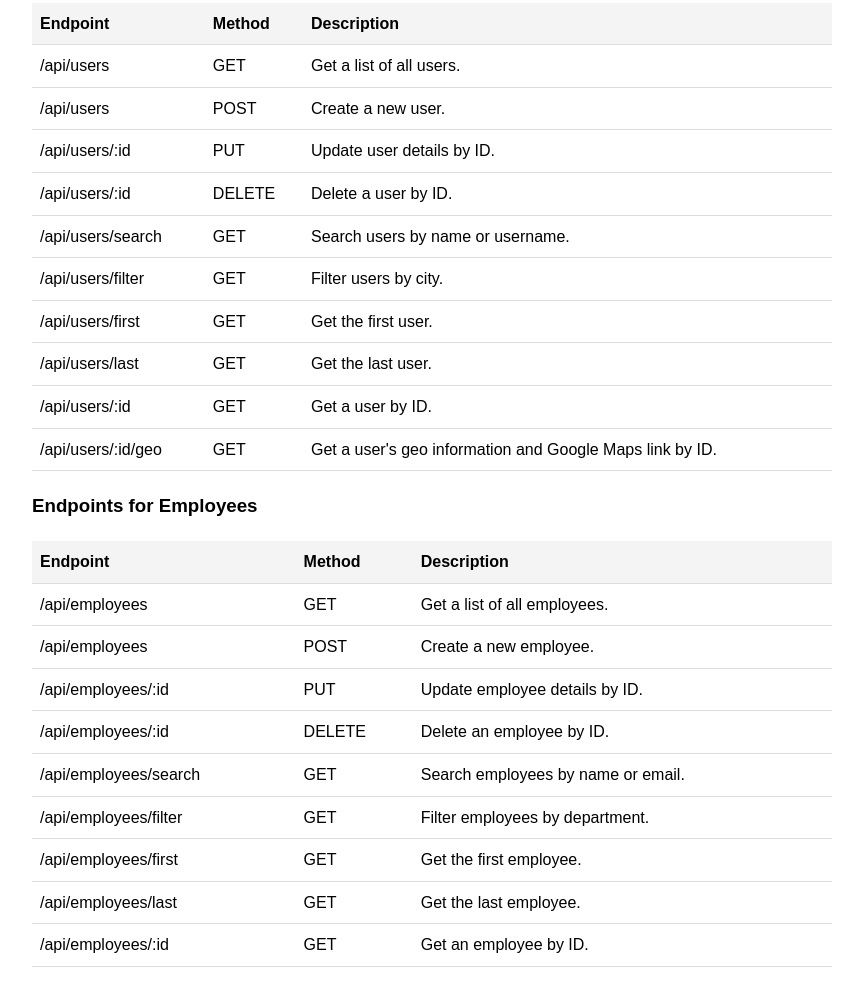
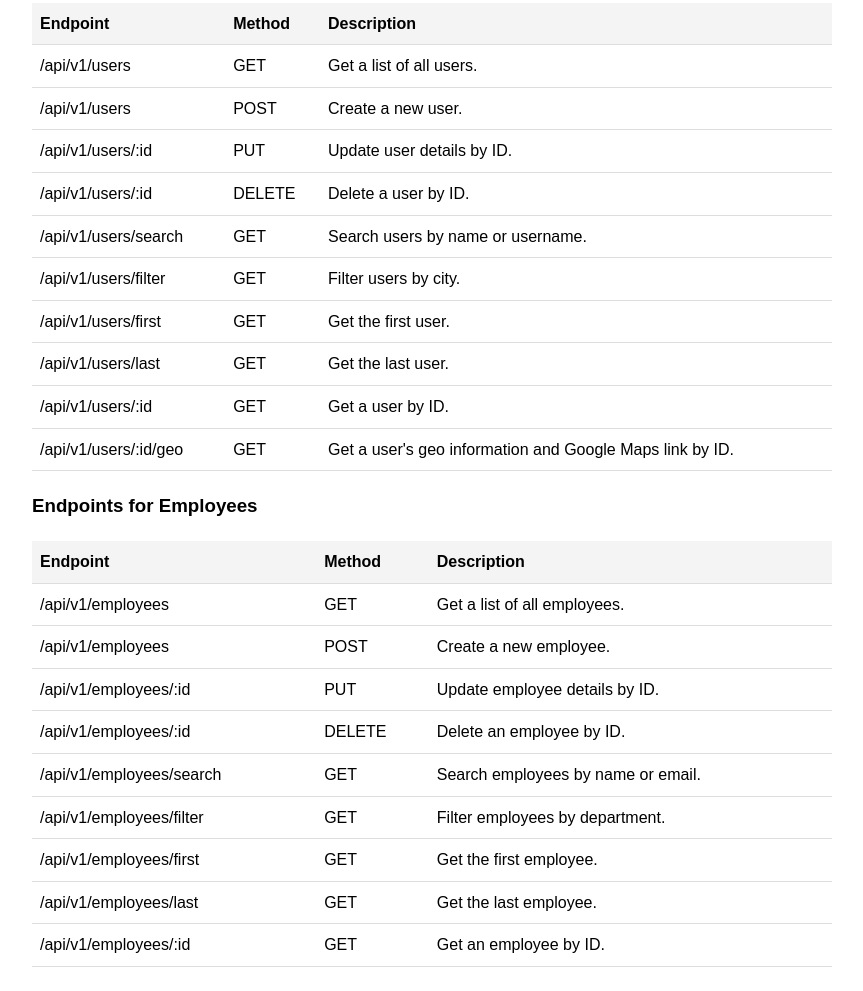
Before and after one commit to 81f8/Users-Management-API, a website: page index.html in a window 1280 px wide. Shown: the part 365-1356 px from the top of the page, without its empty margins (208-1071 px from the left). Drawn offline with Linux system fonts and the light colour scheme.

Commit message:
some html & md

```diff
--- a/index.html
+++ b/index.html
@@ -97,52 +97,52 @@
     </thead>
     <tbody>
       <tr>
-        <td>/api/users</td>
+        <td>/api/v1/users</td>
         <td>GET</td>
         <td>Get a list of all users.</td>
       </tr>
       <tr>
-        <td>/api/users</td>
+        <td>/api/v1/users</td>
         <td>POST</td>
         <td>Create a new user.</td>
       </tr>
       <tr>
-        <td>/api/users/:id</td>
+        <td>/api/v1/users/:id</td>
         <td>PUT</td>
         <td>Update user details by ID.</td>
       </tr>
       <tr>
-        <td>/api/users/:id</td>
+        <td>/api/v1/users/:id</td>
         <td>DELETE</td>
         <td>Delete a user by ID.</td>
       </tr>
       <tr>
-        <td>/api/users/search</td>
+        <td>/api/v1/users/search</td>
         <td>GET</td>
         <td>Search users by name or username.</td>
       </tr>
       <tr>
-        <td>/api/users/filter</td>
+        <td>/api/v1/users/filter</td>
         <td>GET</td>
         <td>Filter users by city.</td>
       </tr>
       <tr>
-        <td>/api/users/first</td>
+        <td>/api/v1/users/first</td>
         <td>GET</td>
         <td>Get the first user.</td>
       </tr>
       <tr>
-        <td>/api/users/last</td>
+        <td>/api/v1/users/last</td>
         <td>GET</td>
         <td>Get the last user.</td>
       </tr>
       <tr>
-        <td>/api/users/:id</td>
+        <td>/api/v1/users/:id</td>
         <td>GET</td>
         <td>Get a user by ID.</td>
       </tr>
       <tr>
-        <td>/api/users/:id/geo</td>
+        <td>/api/v1/users/:id/geo</td>
         <td>GET</td>
         <td>Get a user's geo information and Google Maps link by ID.</td>
       </tr>
@@ -161,47 +161,47 @@
     </thead>
     <tbody>
       <tr>
-        <td>/api/employees</td>
+        <td>/api/v1/employees</td>
         <td>GET</td>
         <td>Get a list of all employees.</td>
       </tr>
       <tr>
-        <td>/api/employees</td>
+        <td>/api/v1/employees</td>
         <td>POST</td>
         <td>Create a new employee.</td>
       </tr>
       <tr>
-        <td>/api/employees/:id</td>
+        <td>/api/v1/employees/:id</td>
         <td>PUT</td>
         <td>Update employee details by ID.</td>
       </tr>
       <tr>
-        <td>/api/employees/:id</td>
+        <td>/api/v1/employees/:id</td>
         <td>DELETE</td>
         <td>Delete an employee by ID.</td>
       </tr>
       <tr>
-        <td>/api/employees/search</td>
+        <td>/api/v1/employees/search</td>
         <td>GET</td>
         <td>Search employees by name or email.</td>
       </tr>
       <tr>
-        <td>/api/employees/filter</td>
+        <td>/api/v1/employees/filter</td>
         <td>GET</td>
         <td>Filter employees by department.</td>
       </tr>
       <tr>
-        <td>/api/employees/first</td>
+        <td>/api/v1/employees/first</td>
         <td>GET</td>
         <td>Get the first employee.</td>
       </tr>
       <tr>
-        <td>/api/employees/last</td>
+        <td>/api/v1/employees/last</td>
         <td>GET</td>
         <td>Get the last employee.</td>
       </tr>
       <tr>
-        <td>/api/employees/:id</td>
+        <td>/api/v1/employees/:id</td>
         <td>GET</td>
         <td>Get an employee by ID.</td>
       </tr>
```
Also changed, not shown: README.md.
